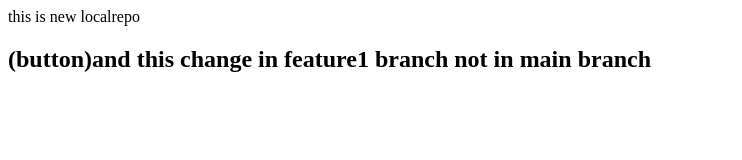
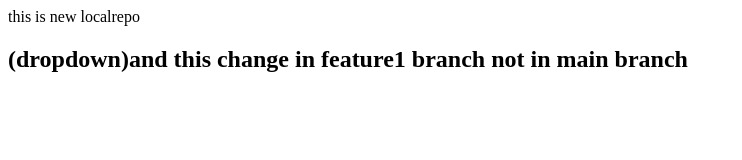
Before and after one commit to Govind44naag/localrepo, a plain HTML site: page index.html in a window 1280 px wide. Shown: the whole page, without its empty margins (0-742 px from the left). Drawn offline with Linux system fonts and the light colour scheme.

Commit message:
add dropdown

```diff
--- a/index.html
+++ b/index.html
@@ -1,2 +1,2 @@
 <p>this is new localrepo</p>
-<h2>(button)and this change in feature1 branch not in main branch</h2>
+<h2>(dropdown)and this change in feature1 branch not in main branch</h2>
```
